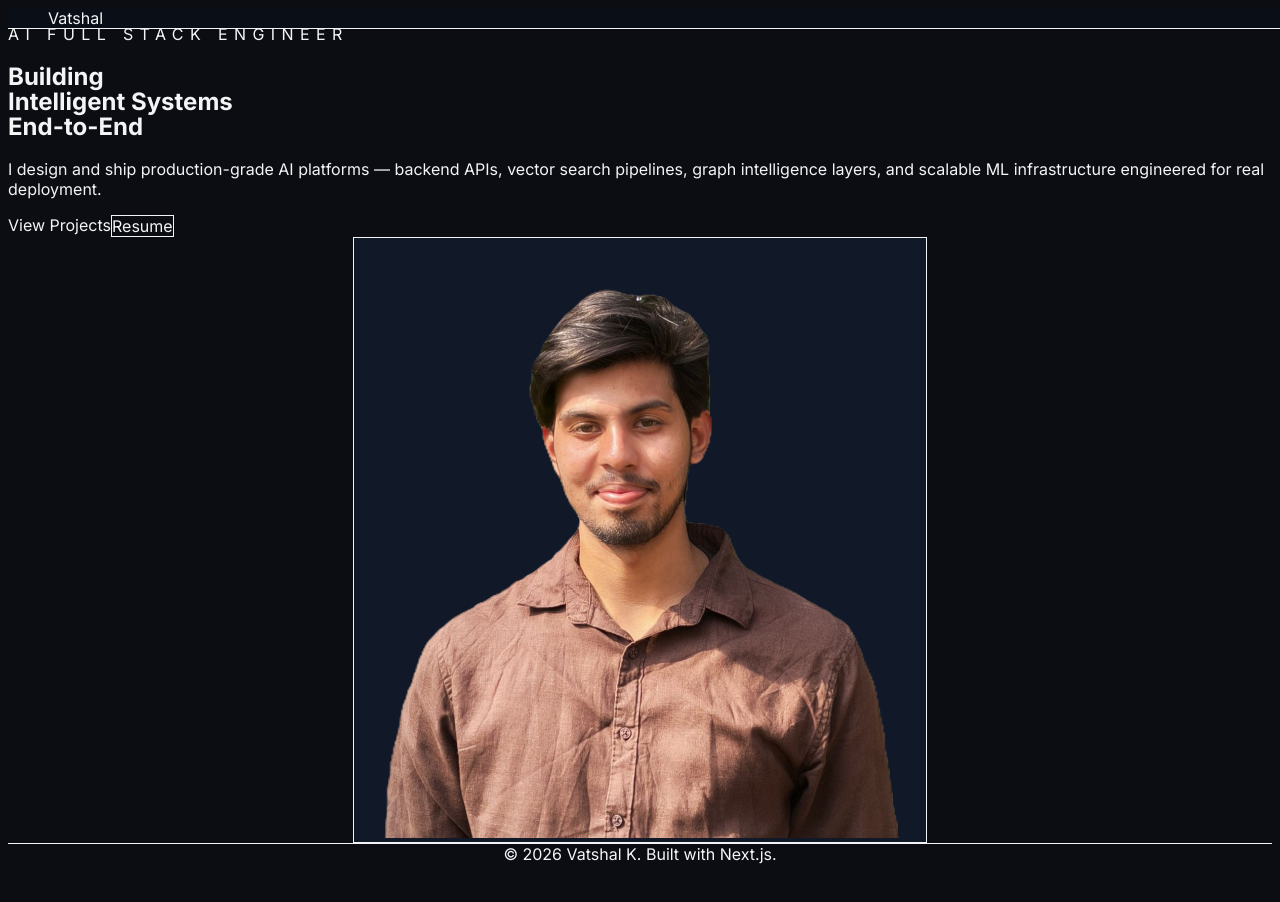
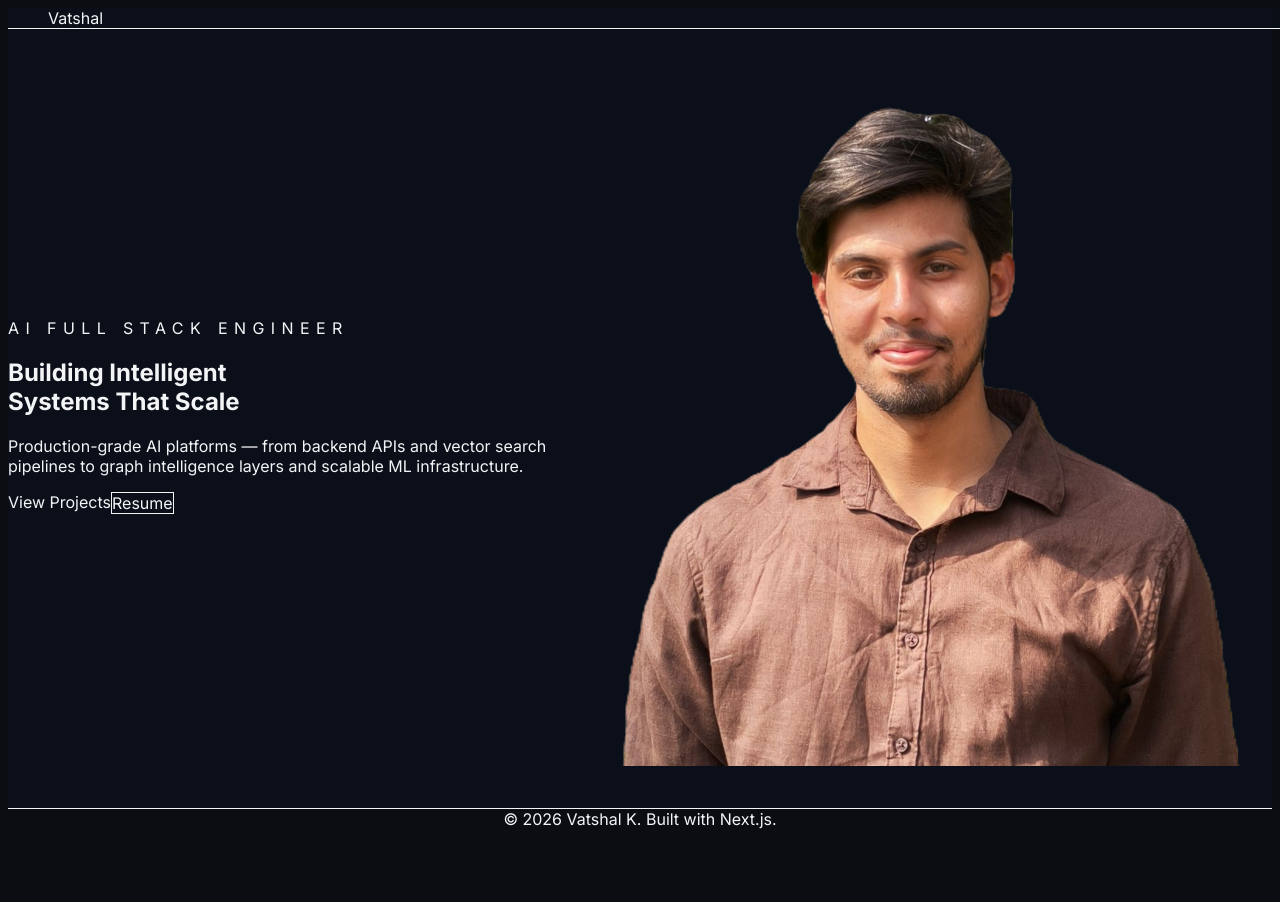
Before and after one commit to Vatshal-Venkat/portfolio, a Next.js app: page / in a window 1280 px wide. Shown: the top 902 px of the page. After the commit the page ends 837 px from the top, so only its background shows below. Built offline with nearby package versions, Linux system fonts and the light colour scheme.

Commit message:
BETTER HERO

```diff
--- a/src/components/Hero.tsx
+++ b/src/components/Hero.tsx
@@ -1,51 +1,69 @@
+"use client";
+
 import Image from "next/image";
+import { motion } from "framer-motion";
 
 export default function Hero() {
     return (
-        <section className="relative min-h-[92vh] flex items-center">
+        <section className="relative h-screen flex items-center justify-center overflow-hidden bg-[#0B0F19]">
 
-            {/* Background depth layers */}
-            <div className="absolute inset-0 -z-10">
-                <div className="absolute top-0 left-0 w-full h-[600px] bg-gradient-to-b from-blue-900/10 to-transparent" />
-                <div className="absolute right-[-200px] top-1/3 w-[500px] h-[500px] bg-blue-600/10 blur-[120px] rounded-full" />
-            </div>
+            {/* Cinematic background glow */}
+            <div className="absolute inset-0 bg-gradient-to-r from-blue-900/20 via-transparent to-black -z-20" />
+            <div className="absolute inset-0 bg-gradient-to-t from-black via-transparent to-black -z-20" />
 
-            <div className="w-full grid lg:grid-cols-12 gap-12 items-center">
+            {/* Massive Background Text */}
+            <h1
+                className="absolute text-[18vw] font-black tracking-tight
+        text-white/5 whitespace-nowrap select-none -z-10"
+            >
+                AI ENGINEER
+            </h1>
 
-                {/* LEFT SIDE */}
-                <div className="lg:col-span-7 space-y-10">
+            <div className="relative z-10 w-full max-w-[1400px] px-8 flex items-center justify-between">
 
-                    <div className="space-y-6">
+                {/* LEFT TEXT */}
+                <div className="max-w-xl space-y-8">
 
-                        <p className="text-xs tracking-[0.4em] uppercase text-gray-500">
-                            AI FULL STACK ENGINEER
-                        </p>
+                    <motion.p
+                        initial={{ opacity: 0, y: 30 }}
+                        animate={{ opacity: 1, y: 0 }}
+                        transition={{ duration: 0.8 }}
+                        className="text-sm tracking-[0.4em] uppercase text-gray-400"
+                    >
+                        AI FULL STACK ENGINEER
+                    </motion.p>
 
-                        <h1 className="text-5xl md:text-6xl lg:text-7xl font-semibold leading-[1.05] tracking-tight">
-                            Building
-                            <br />
-                            Intelligent Systems
-                            <br />
-                            <span className="text-white">
-                                End-to-End
-                            </span>
-                        </h1>
+                    <motion.h2
+                        initial={{ opacity: 0, y: 40 }}
+                        animate={{ opacity: 1, y: 0 }}
+                        transition={{ duration: 1 }}
+                        className="text-5xl md:text-6xl font-semibold leading-tight"
+                    >
+                        Building Intelligent
+                        <br />
+                        Systems That Scale
+                    </motion.h2>
 
-                        <p className="text-gray-400 text-lg leading-relaxed max-w-xl">
-                            I design and ship production-grade AI platforms —
-                            backend APIs, vector search pipelines, graph intelligence layers,
-                            and scalable ML infrastructure engineered for real deployment.
-                        </p>
+                    <motion.p
+                        initial={{ opacity: 0, y: 40 }}
+                        animate={{ opacity: 1, y: 0 }}
+                        transition={{ duration: 1.2 }}
+                        className="text-gray-400 leading-relaxed"
+                    >
+                        Production-grade AI platforms — from backend APIs and vector search
+                        pipelines to graph intelligence layers and scalable ML infrastructure.
+                    </motion.p>
 
-                    </div>
-
-                    <div className="flex gap-5 pt-4">
-
+                    <motion.div
+                        initial={{ opacity: 0, y: 40 }}
+                        animate={{ opacity: 1, y: 0 }}
+                        transition={{ duration: 1.4 }}
+                        className="flex gap-6"
+                    >
                         <a
                             href="/projects"
-                            className="px-7 py-3 text-sm font-medium rounded-md
-              bg-blue-600 hover:bg-blue-500
-              transition-all duration-300"
+                            className="px-8 py-3 bg-white text-black font-medium rounded-md
+              hover:scale-105 transition duration-300"
                         >
                             View Projects
                         </a>
@@ -53,44 +71,32 @@ export default function Hero() {
                         <a
                             href="/resume.pdf"
                             target="_blank"
-                            className="px-7 py-3 text-sm font-medium rounded-md
-              border border-gray-700
-              text-gray-300
-              hover:border-gray-500 hover:text-white
-              transition-all duration-300"
+                            className="px-8 py-3 border border-gray-700 text-white rounded-md
+              hover:border-gray-500 transition duration-300"
                         >
                             Resume
                         </a>
-
-                    </div>
-
+                    </motion.div>
                 </div>
 
-                {/* RIGHT SIDE */}
-                <div className="lg:col-span-5 relative flex justify-center lg:justify-end">
+                {/* RIGHT IMAGE */}
+                <motion.div
+                    initial={{ opacity: 0, scale: 0.95, y: 40 }}
+                    animate={{ opacity: 1, scale: 1, y: 0 }}
+                    transition={{ duration: 1 }}
+                    className="relative"
+                >
+                    <div className="absolute inset-0 bg-blue-600/20 blur-[120px] rounded-full -z-10" />
 
-                    <div className="relative">
-
-                        {/* Frame */}
-                        <div className="absolute inset-0 border border-gray-800 rounded-2xl -translate-x-6 -translate-y-6" />
-
-                        {/* Image container */}
-                        <div className="relative bg-[#111827] border border-gray-800 rounded-2xl overflow-hidden">
-
-                            <Image
-                                src="/vatshal.png"
-                                alt="Vatshal"
-                                width={600}
-                                height={800}
-                                priority
-                                className="object-contain h-[75vh] w-auto"
-                            />
-
-                        </div>
-
-                    </div>
-
-                </div>
+                    <Image
+                        src="/vatshal.png"
+                        alt="Vatshal"
+                        width={700}
+                        height={900}
+                        priority
+                        className="object-contain h-[90vh] w-auto"
+                    />
+                </motion.div>
 
             </div>
         </section>
--- a/src/components/ProjectCard.tsx
+++ b/src/components/ProjectCard.tsx
@@ -1,32 +1,24 @@
+"use client";
+import { motion } from "framer-motion";
 import Link from "next/link";
 
-interface ProjectCardProps {
-  title: string;
-  description: string;
-  href: string;
-}
-
-export default function ProjectCard({
-  title,
-  description,
-  href,
-}: ProjectCardProps) {
+export default function ProjectCard({ title, description, href }: any) {
   return (
-    <Link
-      href={href}
-      className="bg-secondary border border-subtle rounded-xl p-8 card-glow block"
+    <motion.div
+      initial={{ opacity: 0, y: 60 }}
+      whileInView={{ opacity: 1, y: 0 }}
+      viewport={{ once: true }}
+      transition={{ duration: 0.8 }}
     >
-      <div className="space-y-4">
-        <h3 className="text-xl font-semibold">{title}</h3>
-
-        <p className="text-secondary text-sm leading-relaxed">
+      <Link
+        href={href}
+        className="bg-[#111827] border border-gray-800 rounded-xl p-8 hover:border-gray-600 transition block"
+      >
+        <h3 className="text-xl font-semibold mb-4">{title}</h3>
+        <p className="text-gray-400 text-sm leading-relaxed">
           {description}
         </p>
-
-        <span className="text-sm text-blue-500 font-medium">
-          View Details →
-        </span>
-      </div>
-    </Link>
+      </Link>
+    </motion.div>
   );
 }
```
Also changed, not shown: src/styles/global.css (+20 -0 lines).
